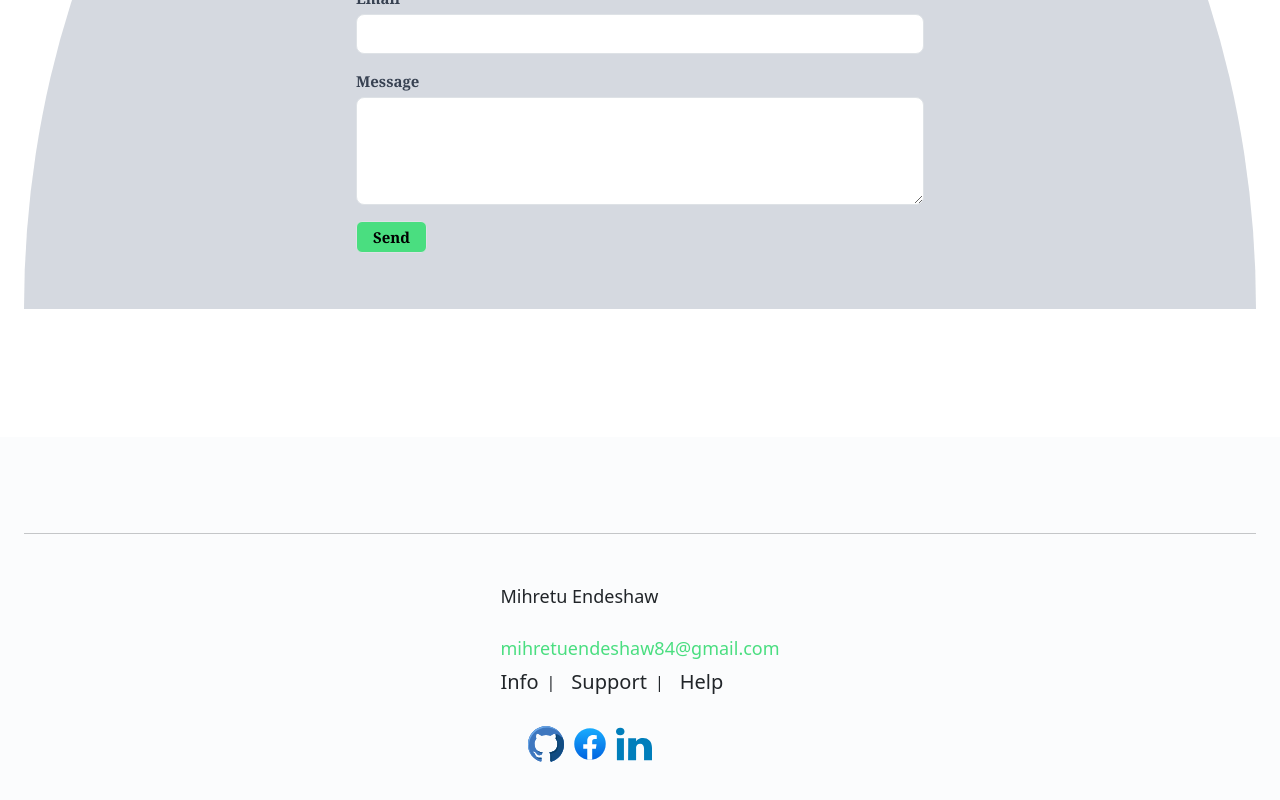
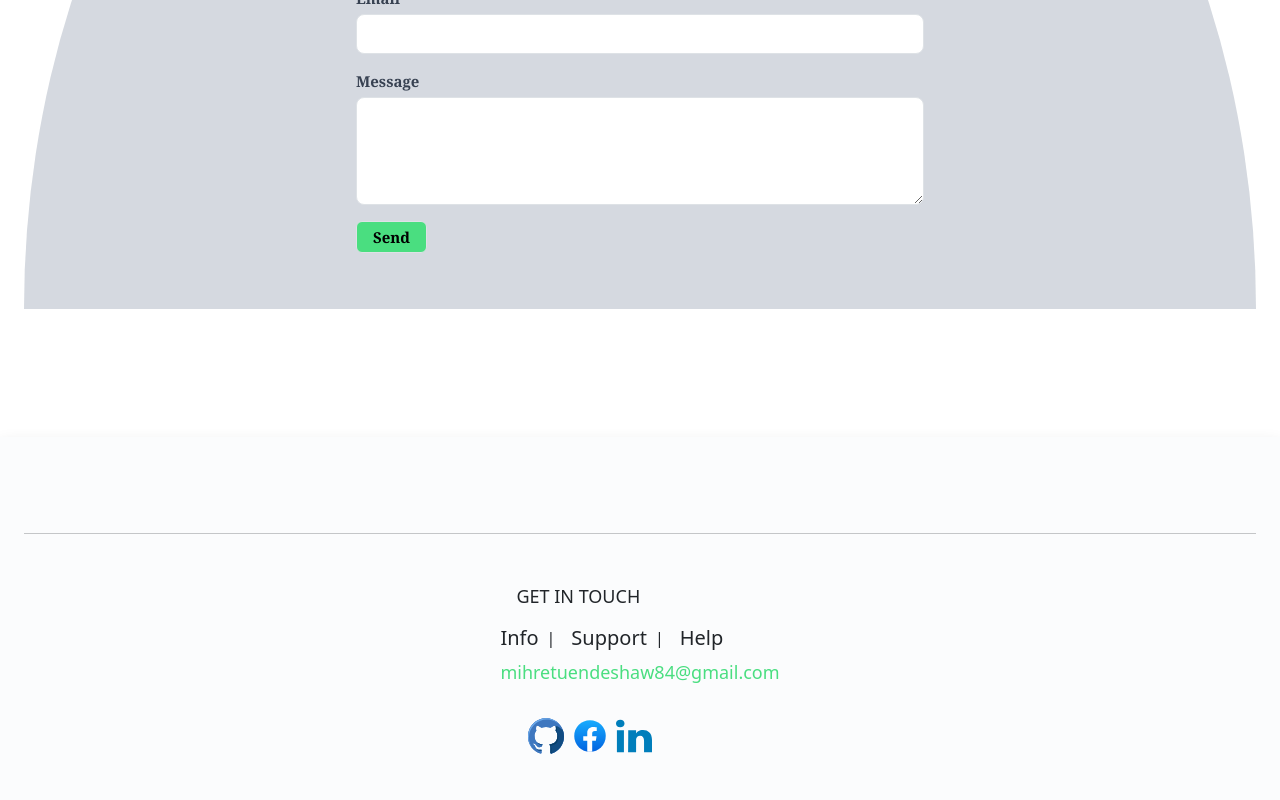
Before and after one commit to mihretue/portfolio, a React (Create React App) app: page / in a window 1280 px wide. Shown: the part 6743-7543 px from the top of the page. Built offline with nearby package versions, Linux system fonts and the light colour scheme.

Commit message:
some changes

```diff
--- a/src/components/Footer.jsx
+++ b/src/components/Footer.jsx
@@ -7,19 +7,20 @@ import LinkedIn from '../Image/svg/linkedin-color-svgrepo-com.svg'
 export default function Footer() {
   return (
     <div>
-      <footer className="bg-[#fbfcfd] px-4 sm:px-10 py-12 mt-32">
+      <footer className="bg-[#fbfcfd] px-4 sm:px-10 py-12 mt-32 shadow">
       <hr className=" my-12" />
       <div className="grid max-sm:grid-cols-1 max-lg:grid-cols-2 lg:grid-cols-4 gap-8 d-flex justify-center align-items-center ">
-        <div>
-          <h4 className="text-lg mb-4">Mihretu Endeshaw</h4>
-          <p className="text-green-400 mb-2 text-lg">
-            mihretuendeshaw84@gmail.com
-          </p>
+        <div >
+          <h1 className="text-lg mb-3 ml-4 font-oswald">GET IN TOUCH</h1>
           <div className='d-flex'>
             <h5 className='mr-2'>Info</h5> |
             <h5 className='ml-4 mr-2'>Support</h5> |
             <h5 className='ml-4'>Help</h5>
           </div>
+          <h6 className="text-green-400 mb-2 text-lg">
+            mihretuendeshaw84@gmail.com
+          </h6>
+
           <div className='d-flex  p-4'>
           <Link to='https://github.com/mihretue' className="text-green-400 mb-2 px-1">
             <img src={Git} className='w-9'/>
```
